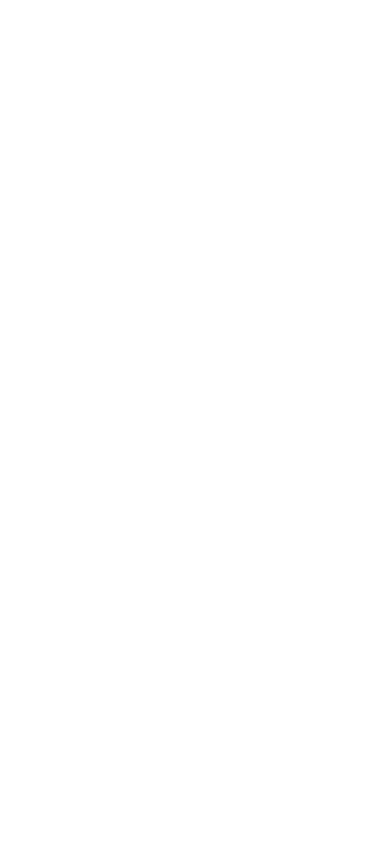
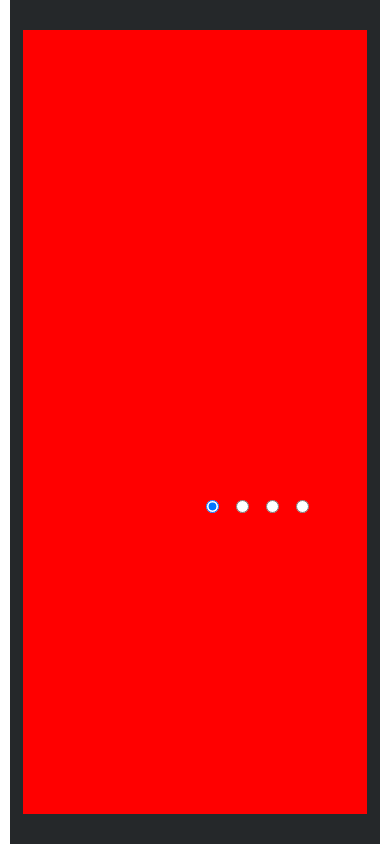
Before and after one commit to LInus1408/cssMemSlider, a plain HTML site: page cssMemSlider/index.html in a window 390 px wide. Drawn offline with Linux system fonts and the light colour scheme.

Commit message:
feat: add pages (Tue, May 17, 2022 00:21:34 AM)

```diff
--- a/cssMemSlider/index.html
+++ b/cssMemSlider/index.html
@@ -10,12 +10,17 @@
 <body>
   <div class="container">
     <div class="slider">
-      <div class="slider_pics"></div>
+      <div class="slider_pics">
+        <div class="img img_mem_1"></div>
+        <div class="img img_mem_2"></div>
+        <div class="img img_mem_3"></div>
+        <div class="img img_mem_4"></div>
+      </div>
       <div class="container_control">
-        <div class="coomtrol"></div>
-        <div class="coomtrol"></div>
-        <div class="coomtrol"></div>
-        <div class="coomtrol"></div>
+        <input type="radio" name="mem" id="mem1" checked>
+        <input type="radio" name="mem" id="mem2">
+        <input type="radio" name="mem" id="mem3">
+        <input type="radio" name="mem" id="mem4">
       </div>
       <div class="slider_text"></div>
     </div>
--- a/cssMemSlider/style.css
+++ b/cssMemSlider/style.css
@@ -1,2 +1,106 @@
 @import url('/normalize.css');
 @import url('/reset.css');
+
+* {
+  scroll-behavior: smooth;
+  transition: 0.3s;
+}
+
+.container {
+  background-color: #25282a;
+  width: 100vw;
+  height: 100vh;
+  display: flex;
+  justify-content: center;
+  align-items: center;
+}
+.slider {
+  width: 93%;
+  height: 93%;
+  overflow: hidden;
+  display: flex;
+  flex-direction: column;
+  gap: 5%;
+}
+.slider_pics {
+  display: flex;
+  height: 70%;
+  width: 100%;
+}
+.img {
+  height: 100%;
+  width: 0%;
+  border-radius: 3%;
+}
+.img_mem_1 {
+  background-image: url(./images/mem1.jpg);
+  background-repeat: no-repeat;
+  background-position: center;
+  background-size: cover;
+}
+.img_mem_2 {
+  background-image: url(./images/mem2.jpg);
+  background-repeat: no-repeat;
+  background-position: center;
+  background-size: cover;
+}
+.img_mem_3 {
+  background-image: url(./images/mem3.jpg);
+  background-repeat: no-repeat;
+  background-position: center;
+  background-size: cover;
+}
+.img_mem_4 {
+  background-image: url(./images/mem4.jpeg);
+  background-repeat: no-repeat;
+  background-position: center;
+  background-size: cover;
+}
+.container_control {
+  display: flex;
+  justify-content: flex-end;
+  gap: 0.5%;
+}
+
+@media (max-width: 575px) {
+  body {
+    display: flex;
+    justify-content: center;
+    width: 100vw;
+  }
+  .container {
+    width: 95vw;
+  }
+  .container_control {
+    justify-content: center;
+    gap: 5%;
+  }
+  .slider {
+    gap: 10%;
+  }
+  .slider_pics {
+    display: flex;
+    height: 50%;
+  }
+}
+/* вруменно */
+
+.slider {
+  background-color: red;
+}
+.navigation {
+  background-color: green;
+}
+
+#mem1:checked {
+  margin-left: 125px;
+}
+#mem2:checked  .img{
+   width: 600px !important;
+}
+#mem3:checked {
+  margin-left: 125px;
+}
+#mem4:checked {
+  margin-left: 125px;
+}
```
Also changed, not shown: cssMemSlider/images/mem1.jpg (added), cssMemSlider/images/mem2.jpg (added), cssMemSlider/images/mem3.jpg (added), cssMemSlider/images/mem4.jpeg (added).
